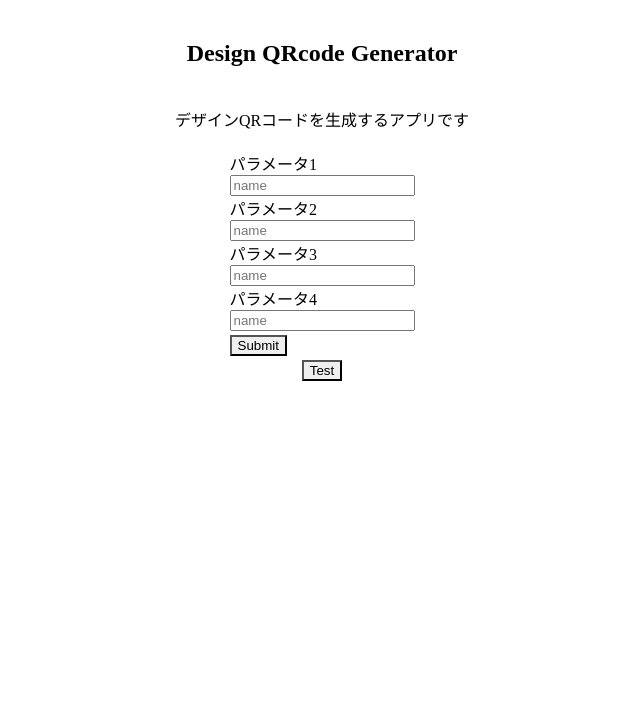
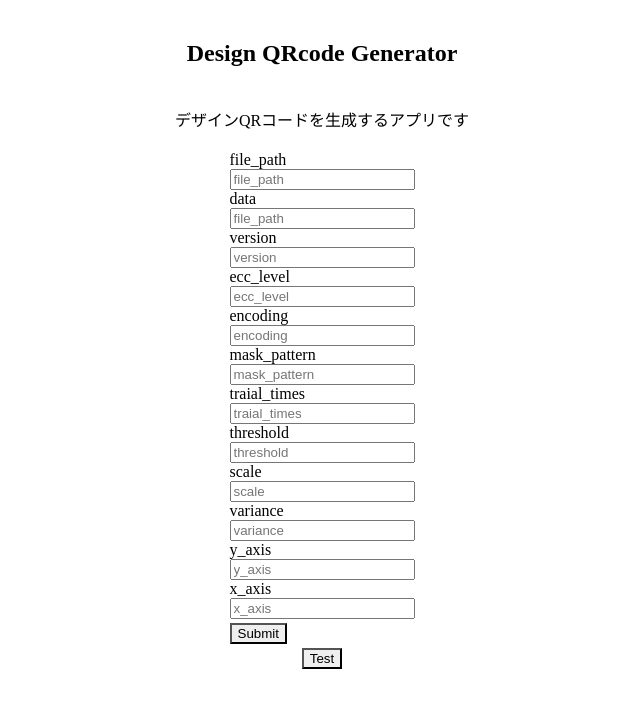
Before and after one commit to oNqNu/qrcode-app-frontend, a Next.js app: page / in a window 1280 px wide. Shown: the top 708 px of the page, without its empty margins (318-958 px from the left). Built offline with nearby package versions, Linux system fonts and the light colour scheme.

Commit message:
feat: formを外枠完成

```diff
--- a/pages/index.tsx
+++ b/pages/index.tsx
@@ -13,6 +13,7 @@ import {
   Button,
   Center,
 } from "@chakra-ui/react";
+import { useState } from "react";
 
 const Home: NextPage = () => {
   const {
@@ -21,8 +22,49 @@ const Home: NextPage = () => {
     formState: { errors, isSubmitting },
   } = useForm();
 
+  const [formValues, setFormValues] = useState({
+    file_path: "",
+    data: "",
+    version: "",
+    ecc_level: "",
+    encoding: "",
+    mask_pattern: "",
+    traial_times: "",
+    threshold: "",
+    scale: "",
+    variance: "",
+    y_axis: "",
+    x_axis: "",
+  });
+
+  function handleChange(name, value) {
+    setFormValues((prev) => ({ ...prev, [name]: value }));
+  }
+
   function onSubmit() {
-    console.log("test");
+    console.log(formValues);
+  }
+
+  async function postData() {
+    try {
+      const response = await axios.post("http://localhost:8080/api/post_test", {
+        file_path: "src/main/resources/img/abe.jpg",
+        data: "https://www.okayama-u.ac.jp",
+        version: "5",
+        ecc_level: "0",
+        encoding: "0",
+        mask_pattern: "0",
+        traial_times: "100",
+        threshold: "96",
+        scale: "50",
+        variance: "0.7",
+        y_axis: "0.3",
+        x_axis: "0.6",
+      });
+      console.log(response.data);
+    } catch (error) {
+      console.error(error);
+    }
   }
   return (
     <div>
@@ -41,49 +83,117 @@ const Home: NextPage = () => {
 
         <chakra.form onSubmit={handleSubmit(onSubmit)} pt={"4"} w={"xl"}>
           <FormControl isInvalid={true}>
-            <FormLabel htmlFor="name">パラメータ1</FormLabel>
+            <FormLabel htmlFor="name">file_path</FormLabel>
             <Input
-              id="name"
-              placeholder="name"
-              {...register("name", {
-                required: "This is required",
-                minLength: { value: 4, message: "Minimum length should be 4" },
-              })}
+              id="file_path"
+              value={formValues.file_path}
+              placeholder="file_path"
+              onChange={(e) => handleChange("file_path", e.target.value)}
             />
           </FormControl>
           <FormControl isInvalid={true}>
-            <FormLabel htmlFor="name">パラメータ2</FormLabel>
+            <FormLabel htmlFor="name">data</FormLabel>
             <Input
-              id="name"
-              placeholder="name"
-              {...register("name", {
-                required: "This is required",
-                minLength: { value: 4, message: "Minimum length should be 4" },
-              })}
+              id="file_path"
+              value={formValues.data}
+              placeholder="file_path"
+              onChange={(e) => handleChange("data", e.target.value)}
             />
           </FormControl>
           <FormControl isInvalid={true}>
-            <FormLabel htmlFor="name">パラメータ3</FormLabel>
+            <FormLabel htmlFor="name">version</FormLabel>
             <Input
-              id="name"
-              placeholder="name"
-              {...register("name", {
-                required: "This is required",
-                minLength: { value: 4, message: "Minimum length should be 4" },
-              })}
+              id="version"
+              value={formValues.version}
+              placeholder="version"
+              onChange={(e) => handleChange("version", e.target.value)}
             />
           </FormControl>
           <FormControl isInvalid={true}>
-            <FormLabel htmlFor="name">パラメータ4</FormLabel>
+            <FormLabel htmlFor="name">ecc_level</FormLabel>
             <Input
-              id="name"
-              placeholder="name"
-              {...register("name", {
-                required: "This is required",
-                minLength: { value: 4, message: "Minimum length should be 4" },
-              })}
+              id="ecc_level"
+              value={formValues.ecc_level}
+              placeholder="ecc_level"
+              onChange={(e) => handleChange("ecc_level", e.target.value)}
             />
           </FormControl>
+          <FormControl isInvalid={true}>
+            <FormLabel htmlFor="name">encoding</FormLabel>
+            <Input
+              id="encoding"
+              value={formValues.encoding}
+              placeholder="encoding"
+              onChange={(e) => handleChange("encoding", e.target.value)}
+            />
+          </FormControl>
+          <FormControl isInvalid={true}>
+            <FormLabel htmlFor="name">mask_pattern</FormLabel>
+            <Input
+              id="mask_pattern"
+              value={formValues.mask_pattern}
+              placeholder="mask_pattern"
+              onChange={(e) => handleChange("mask_pattern", e.target.value)}
+            />
+          </FormControl>
+          <FormControl isInvalid={true}>
+            <FormLabel htmlFor="name">traial_times</FormLabel>
+            <Input
+              id="traial_times"
+              value={formValues.traial_times}
+              placeholder="traial_times"
+              onChange={(e) => handleChange("traial_times", e.target.value)}
+            />
+          </FormControl>
+          <FormControl isInvalid={true}>
+            <FormLabel htmlFor="name">threshold</FormLabel>
+            <Input
+              id="threshold"
+              value={formValues.threshold}
+              placeholder="threshold"
+              onChange={(e) => handleChange("threshold", e.target.value)}
+            />
+          </FormControl>
+          <FormControl isInvalid={true}>
+            <FormLabel htmlFor="name">scale</FormLabel>
+            <Input
+              id="scale"
+              value={formValues.scale}
+              placeholder="scale"
+              onChange={(e) => handleChange("scale", e.target.value)}
+            />
+          </FormControl>
+          <FormControl isInvalid={true}>
+            <FormLabel htmlFor="name">variance</FormLabel>
+            <Input
+              id="variance"
+              value={formValues.variance}
+              placeholder="variance"
+              onChange={(e) => handleChange("variance", e.target.value)}
+            />
+          </FormControl>
+          <FormControl isInvalid={true}>
+            <FormLabel htmlFor="name">y_axis</FormLabel>
+            <Input
+              id="y_axis"
+              value={formValues.y_axis}
+              placeholder="y_axis"
+              onChange={(e) => handleChange("y_axis", e.target.value)}
+            />
+          </FormControl>
+          <FormControl isInvalid={true}>
+            <FormLabel htmlFor="name">x_axis</FormLabel>
+            <Input
+              id="x_axis"
+              value={formValues.x_axis}
+              placeholder="x_axis"
+              onChange={(e) => handleChange("x_axis", e.target.value)}
+            />
+          </FormControl>
+          {/* <FormControl isInvalid={true}>
+            <FormLabel htmlFor="name">画像を選択してください．</FormLabel>
+            <Input id="name" type="file" />
+          </FormControl> */}
           <Button
             mt={4}
             colorScheme="teal"
@@ -97,19 +207,20 @@ const Home: NextPage = () => {
           mt={4}
           colorScheme="blue"
           onClick={() => {
-            axios
-              .get("http://localhost:8080/api/greeting")
-              .then(function (response) {
-                // handle success
-                console.log(response);
-              })
-              .catch(function (error) {
-                // handle error
-                console.log(error);
-              })
-              .then(function () {
-                // always executed
-              });
+            // axios
+            //   .get("http://localhost:8080/api/greeting")
+            //   .then(function (response) {
+            //     // handle success
+            //     console.log(response);
+            //   })
+            //   .catch(function (error) {
+            //     // handle error
+            //     console.log(error);
+            //   })
+            //   .then(function () {
+            //     // always executed
+            //   });
+            postData();
           }}
         >
           Test
```
